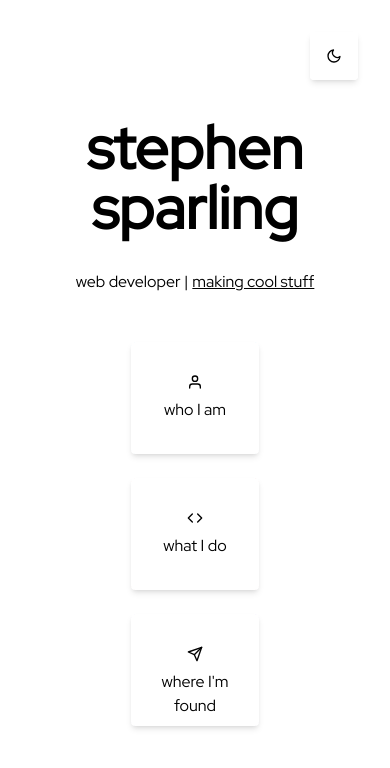
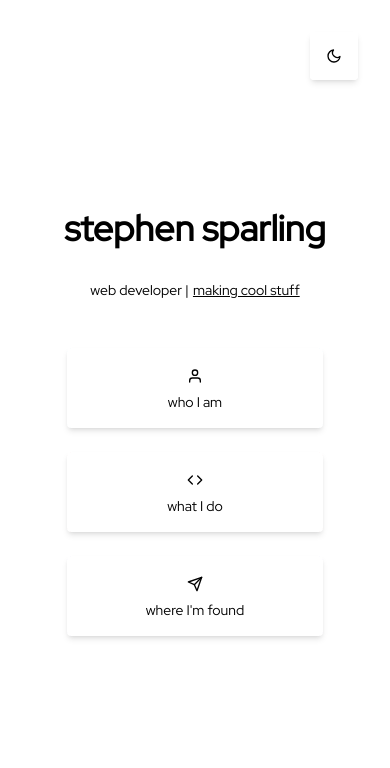
Before and after one commit to sparlos/sparling-dev, a Next.js app: page / in a window 390 px wide. Shown: the top 768 px of the page. Built offline with nearby package versions, Linux system fonts and the light colour scheme.

Commit message:
improve mobile styling for home page

```diff
--- a/components/LinkButton.tsx
+++ b/components/LinkButton.tsx
@@ -46,7 +46,10 @@ export default function LinkButton({
         onClick={() => setBackgroundIcon(null)}
         onFocus={() => handleFocusButton(true)}
         onBlur={() => handleFocusButton(false)}
-        className={'group relative h-28 w-32 ' + (className || '')}
+        className={
+          'h-18 group relative w-64 max-w-full sm:h-28 sm:w-32 ' +
+          (className || '')
+        }
       >
         <motion.div
           className="peer relative z-10 flex h-full w-full flex-col items-center rounded bg-white p-4 shadow-md dark:bg-slate-700"
@@ -67,11 +70,13 @@ export default function LinkButton({
           >
             {Icon && (
               <Icon
-                className={showIcon ? 'mb-2 mt-4' : 'mb-2 mt-4 opacity-0'}
+                className={
+                  showIcon ? 'mb-2 mt-1 sm:mt-4' : 'mb-2 mt-4 opacity-0'
+                }
               />
             )}
           </motion.div>
-          <div>{label}</div>
+          <div className="text-sm">{label}</div>
         </motion.div>
         <div
           className={'absolute inset-0 z-0 h-full w-full rounded-md ' + bgColor}
--- a/pages/index.tsx
+++ b/pages/index.tsx
@@ -51,7 +51,7 @@ const Home: NextPage = () => {
               animate={{ opacity: 1, y: 0 }}
               transition={DEFAULT_SPRING_TRANSITION}
               key="score"
-              className="flex font-sans text-6xl font-semibold"
+              className="flex font-sans text-4xl font-semibold sm:text-6xl"
             >
               <AnimatePresence mode="wait">
                 <motion.div
@@ -70,7 +70,7 @@ const Home: NextPage = () => {
             <motion.h1
               exit={{ opacity: 0, y: 10 }}
               key="name"
-              className="font-sans text-6xl font-semibold"
+              className="font-sans text-4xl font-semibold sm:text-6xl"
               transition={DEFAULT_SPRING_TRANSITION}
             >
               stephen sparling
@@ -93,7 +93,7 @@ const Home: NextPage = () => {
               key="subtitle"
               exit={{ opacity: 0, y: 10 }}
               transition={DEFAULT_SPRING_TRANSITION}
-              className="mt-8 flex"
+              className="mt-8 flex text-sm sm:text-base"
             >
               web developer |
               <button onClick={startGame} className="ml-1 underline">
```
